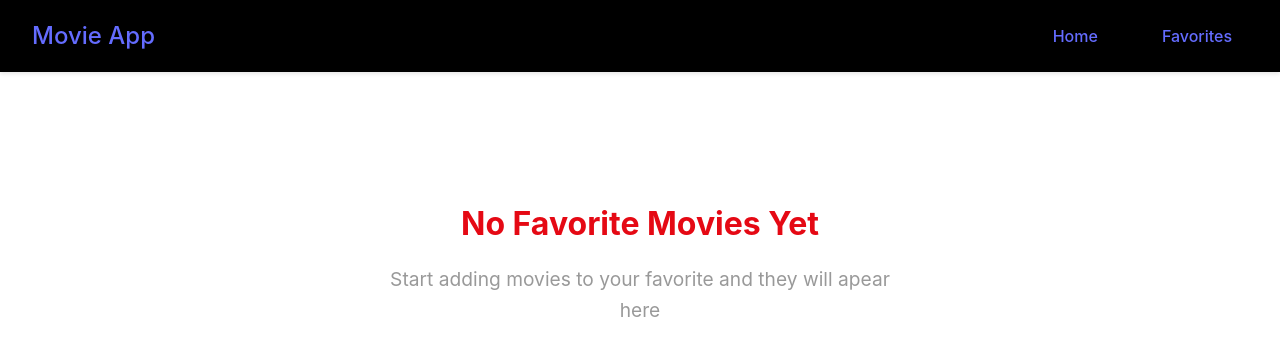
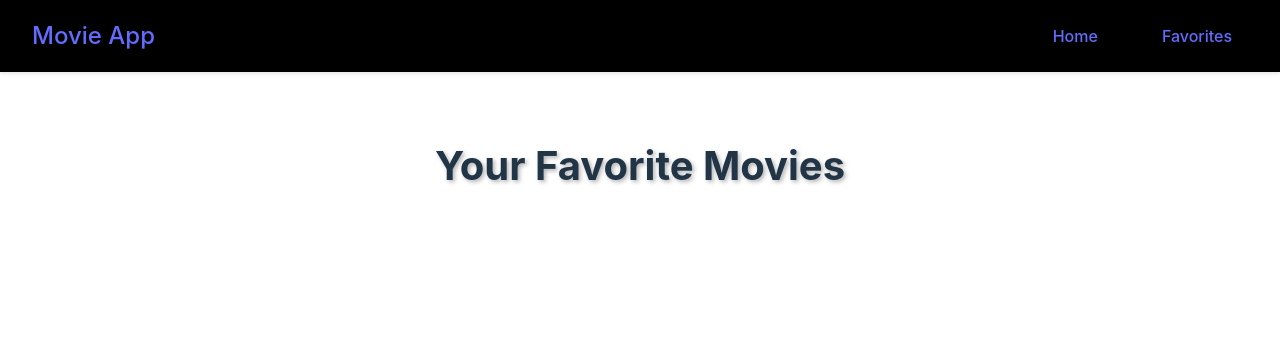
Before and after one commit to KanakSaini123/FrontEnd-with-React, a React (Vite) app: page /favorites in a window 1280 px wide. Shown: the top 356 px of the page. Built offline with nearby package versions, Linux system fonts and the light colour scheme.

Commit message:
added favorites functionality

```diff
--- a/src/App.jsx
+++ b/src/App.jsx
@@ -4,10 +4,11 @@ import MovieCard from "./components/MovieCard";
 import Home from "./pages/Home";
 import Favorites from "./pages/Favorites";
 import NavBar from "./components/NavBar";
+import { MovieProvider } from "./contexts/MovieContext";
+
 function App() {
-  const movieNumber = 1;
   return (
-    <div>
+    <MovieProvider>
       <NavBar/>
     <main className="main-content">
       <Routes>
@@ -15,7 +16,7 @@ function App() {
         <Route path="/favorites" element={<Favorites />} />
       </Routes>
     </main>
-    </div>
+    </MovieProvider>
   );
 }
 
--- a/src/components/MovieCard.jsx
+++ b/src/components/MovieCard.jsx
@@ -1,18 +1,21 @@
-import "../css/MovieCard.css";
+import "../css/MovieCard.css"
+import { useMovieContext } from "../contexts/MovieContext"
 
-function MovieCard({ movie }) {
-  function onFavoriteClick() {
-    alert("clicked");
+function MovieCard({movie}) {
+    const {isFavorite, addToFavorites, removeFromFavorites} = useMovieContext()
+    const favorite = isFavorite(movie.id)
+
+    function onFavoriteClick(e) {
+        e.preventDefault()
+        if (favorite) removeFromFavorites(movie.id)
+        else addToFavorites(movie)
     }
-  return (
-    <div className="movie-card">
+
+    return <div className="movie-card">
         <div className="movie-poster">
-        <img
-          src={`https://image.tmdb.org/t/p/w500${movie.poster_path}`}
-          alt={movie.title}
-        />
+            <img src={`https://image.tmdb.org/t/p/w500${movie.poster_path}`} alt={movie.title}/>
             <div className="movie-overlay">
-          <button className="favorite-btn" onClick={onFavoriteClick}>
+                <button className={`favorite-btn ${favorite ? "active" : ""}`} onClick={onFavoriteClick}>
                     ♥
                 </button>
             </div>
@@ -22,6 +25,6 @@ function MovieCard({ movie }) {
             <p>{movie.release_date?.split("-")[0]}</p>
         </div>
     </div>
-  );
 }
-export default MovieCard;
+
+export default MovieCard
--- /dev/null
+++ b/src/contexts/MovieContext.jsx
@@ -0,0 +1,42 @@
+import { createContext, useState, useContext, useEffect } from "react";
+
+const MovieContext = createContext();
+
+export const useMovieContext = () => useContext(MovieContext);
+
+export const MovieProvider = ({ children }) => {
+  const [favorites, setFavorites] = useState([]);
+
+  useEffect(() => {
+    const storedFavs = localStorage.getItem("favorites");
+
+    if (storedFavs) setFavorites(JSON.parse(storedFavs));
+  }, []);
+
+  useEffect(() => {
+    localStorage.setItem("favorites", JSON.stringify(favorites));
+  }, [favorites]);
+
+  const addToFavorites = (movie) => {
+    setFavorites((prev) => [...prev, movie]);
+  };
+
+  const removeFromFavorites = (movieId) => {
+    setFavorites((prev) => prev.filter((movie) => movie.id !== movieId));
+  };
+
+  const isFavorite = (movieId) => {
+    return favorites.some((movie) => movie.id === movieId);
+  };
+
+  const value = {
+    favorites,
+    addToFavorites,
+    removeFromFavorites,
+    isFavorite,
+  };
+
+  return (
+    <MovieContext.Provider value={value}>{children}</MovieContext.Provider>
+  );
+};
--- a/src/css/Favorites.css
+++ b/src/css/Favorites.css
@@ -8,7 +8,7 @@
   margin-bottom: 2rem;
   text-align: center;
   font-size: 2.5rem;
-  color: #ffffff;
+  background-color: rgba(255, 255, 255, 0.1);
   text-shadow: 2px 2px 4px rgba(0, 0, 0, 0.3);
 }
 
--- a/src/pages/Favorites.jsx
+++ b/src/pages/Favorites.jsx
@@ -1,10 +1,35 @@
 import "../css/Favorites.css";
+import { useMovieContext } from "../contexts/MovieContext";
+import MovieCard from "../components/MovieCard";
 
+function Favorites() {
+  const { favorites } = useMovieContext();
 
-function Favorites(){
-    return <div className="favorites-empty">
-        <h2>No Favorite Movies Yet</h2>
-        <p> Start adding movies to your favorite and they will apear here</p>
+  if (favorites) {
+    return (
+      <div className="favorites">
+        <h2>Your Favorite Movies</h2>
+        <div className="movies-grid">
+          {favorites.map((movie) => (
+            <MovieCard movie={movie} key={movie.id} />
+          ))}
         </div>
+      </div>
+    );
+  } else {
+    return (
+      <div className="favorites">
+        <h2>No Favorites Added!</h2>
+      </div>
+    );
+  }
+
+  return (
+    <div className="favorites-empty">
+      <h2>No Favorite Movies Yet</h2>
+      <p>Start adding movies to your favorites and they will appear here!</p>
+    </div>
+  );
 }
-export default Favorites
+
+export default Favorites;
```
Lines whose indentation alone changed are shown as unchanged.
